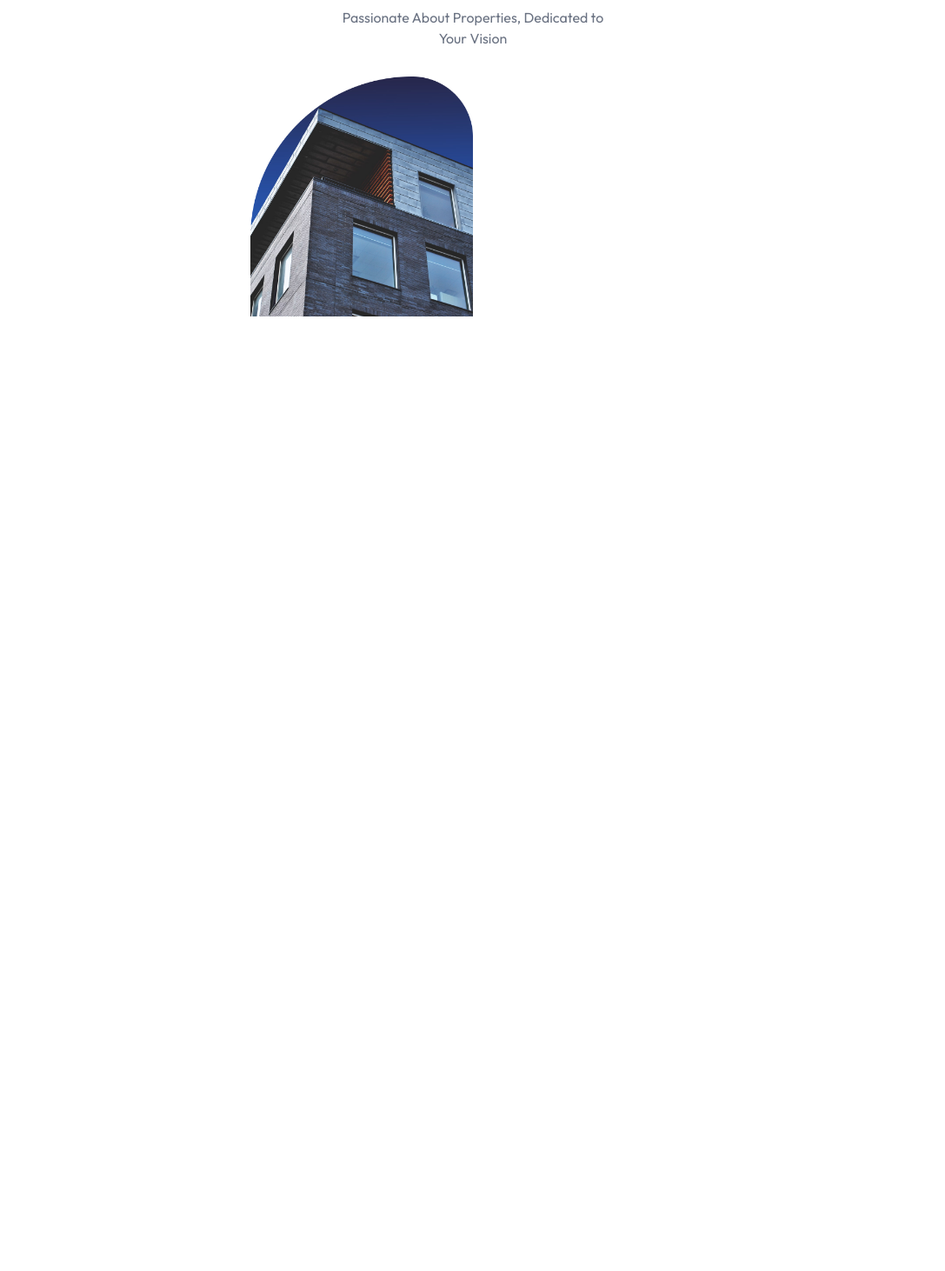
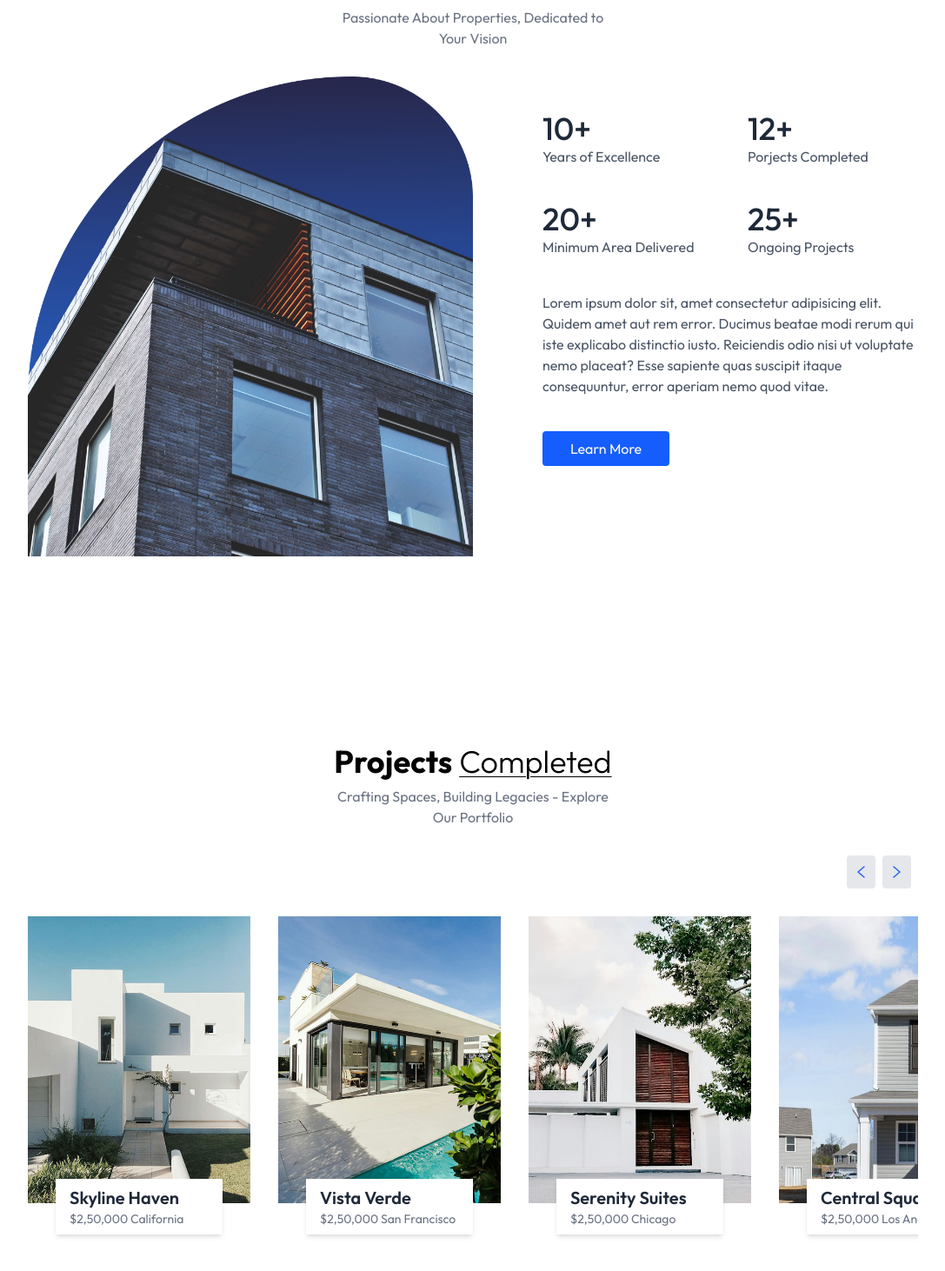
Before and after one commit to devprasadkulkarni/real-estate, a React (Vite) app: page / in a window 1280 px wide. Shown: the part 912-2374 px from the top of the page at 87% size, without its empty margins (96-1183 px from the left). Before the commit the page ends 1332 px from the top, so only its background shows below. Built offline with nearby package versions, Linux system fonts and the light colour scheme.

Commit message:
projects-section

```diff
--- a/src/App.jsx
+++ b/src/App.jsx
@@ -1,12 +1,14 @@
 import React from "react";
 import Header from "./components/Header";
 import About from "./components/About";
+import Projects from "./components/Projects";
 
 const App = () => {
   return (
     <div className="w-full overflow-hidden">
       <Header />
       <About />
+      <Projects />
     </div>
   );
 };
--- a/src/components/About.jsx
+++ b/src/components/About.jsx
@@ -8,8 +8,8 @@ const About = () => {
       id="About"
     >
       <h1 className="text-2xl sm:text-4xl font-bold mb-2">
-        About{" "}
-        <span className="underline underline-offset-4 decoration-1 font-light">
+        About
+        <span className="underline underline-offset-4 decoration-1 font-light pl-2">
           Our Brand
         </span>
       </h1>
@@ -17,7 +17,41 @@ const About = () => {
         Passionate About Properties, Dedicated to Your Vision
       </p>
       <div className="flex flex-col md:flex-row items-center gap-20 lg:items-start">
-        <img src={assets.brand_img} alt="" className="w-full sm:w-1/2 max-w-lg"/>
+        <img
+          src={assets.brand_img}
+          alt=""
+          className="w-full sm:w-1/2 max-w-lg"
+        />
+        <div className="flex flex-col items-center md:items-start mt-10 text-gray-600">
+          <div className="grid grid-cols-2 gap-6 md:gap-10 w-full 2xl:pr-28">
+            <div>
+              <p className="text-4xl font-medium text-gray-800">10+</p>
+              <p>Years of Excellence</p>
+            </div>
+            <div>
+              <p className="text-4xl font-medium text-gray-800">12+</p>
+              <p>Porjects Completed</p>
+            </div>
+            <div>
+              <p className="text-4xl font-medium text-gray-800">20+</p>
+              <p>Minimum Area Delivered</p>
+            </div>
+            <div>
+              <p className="text-4xl font-medium text-gray-800">25+</p>
+              <p>Ongoing Projects</p>
+            </div>
+          </div>
+          <p className="my-10 max-w-lg">
+            Lorem ipsum dolor sit, amet consectetur adipisicing elit. Quidem
+            amet aut rem error. Ducimus beatae modi rerum qui iste explicabo
+            distinctio iusto. Reiciendis odio nisi ut voluptate nemo placeat?
+            Esse sapiente quas suscipit itaque consequuntur, error aperiam nemo
+            quod vitae.
+          </p>
+          <button className="bg-blue-600 text-white px-8 py-2 rounded">
+            Learn More
+          </button>
+        </div>
       </div>
     </div>
   );
--- a/src/components/Navbar.jsx
+++ b/src/components/Navbar.jsx
@@ -20,16 +20,19 @@ const Navbar = () => {
       <div className="container mx-auto flex justify-between items-center py-4 px-6 md:px-20 lg:px-32 bg-transperant">
         <img src={assets.logo} alt="" />
         <ul className="hidden md:flex gap-7 text-white">
-          <a href="#header" className="cursor-pointer hover:texrt-gray-400">
+          <a href="#Home" className="cursor-pointer hover:texrt-gray-400">
             Home
           </a>
-          <a href="#header" className="cursor-pointer hover:texrt-gray-400">
+          <a href="#About" className="cursor-pointer hover:texrt-gray-400">
             About
           </a>
-          <a href="#header" className="cursor-pointer hover:texrt-gray-400">
+          <a href="#Projects" className="cursor-pointer hover:texrt-gray-400">
             Projects
           </a>
-          <a href="#header" className="cursor-pointer hover:texrt-gray-400">
+          <a
+            href="#Testimonials"
+            className="cursor-pointer hover:texrt-gray-400"
+          >
             Testimonials
           </a>
         </ul>
--- /dev/null
+++ b/src/components/Projects.jsx
@@ -0,0 +1,100 @@
+import React, { useEffect, useState } from "react";
+import { assets, projectsData } from "../assets/assets";
+
+const Projects = () => {
+  const [currentIndex, setCurrentIndex] = useState(0);
+  const [cardsToShow, setCardsToShow] = useState(1);
+
+  useEffect(() => {
+    const updateCardsToShow = () => {
+      if (window.innerWidth >= 1024) {
+        setCardsToShow(projectsData.length);
+      } else {
+        setCardsToShow(1);
+      }
+    };
+    updateCardsToShow();
+
+    window.addEventListener("resize", updateCardsToShow);
+    return () => window.removeEventListener("resize", updateCardsToShow);
+  }, []);
+
+  const nextProject = () => {
+    setCurrentIndex((prev) => (prev + 1) % projectsData.length);
+  };
+
+  const prevProject = () => {
+    setCurrentIndex((prev) =>
+      prev === 0 ? projectsData.length - 1 : prev - 1
+    );
+  };
+
+  return (
+    <div
+      className="container mx-auto py-4 pt-20 px-6 md:px-20 lg:px-32 my-20 w-full overflow-hidden"
+      id="Projects"
+    >
+      <h1 className="text-2xl sm:text-4xl font-bold mb-2 text-center">
+        Projects
+        <span className="underline underline-offset-4 decoration-1 font-light pl-2">
+          Completed
+        </span>
+      </h1>
+      <p className="text-center text-gray-500 mb-8 max-w-80 mx-auto">
+        Crafting Spaces, Building Legacies - Explore Our Portfolio
+      </p>
+
+      {/* slider buttons */}
+
+      <div className="flex justify-end items-center mb-8">
+        <button
+          onClick={prevProject}
+          className="bg-gray-200 p-3 mr-2 rounded cursor-pointer"
+          aria-label="Previous Project"
+        >
+          <img src={assets.left_arrow} alt="previous" />
+        </button>
+        <button
+          onClick={nextProject}
+          className="bg-gray-200 p-3 mr-2 rounded cursor-pointer"
+          aria-label="Next Project"
+        >
+          <img src={assets.right_arrow} alt="next" />
+        </button>
+      </div>
+
+      {/* projects slider container */}
+
+      <div className="overflow-hidden">
+        <div
+          className="flex gap-8 transition-transform duration-300 ease-in-out"
+          style={{
+            transform: `translateX(-${(currentIndex * 100) / cardsToShow}%)`,
+          }}
+        >
+          {projectsData.map((project, index) => (
+            <div key={index} className="relative flex shrink-0 w-full sm:w-1/4">
+              <img
+                src={project.image}
+                alt={project.title}
+                className="w-full h-auto mb-14"
+              />
+              <div className="absolute left-0 right-0 bottom-5 flex justify-center">
+                <div className="inline-block bg-white w-3/4 px-4 py-2 shadow-md">
+                  <h2 className="text-xl font-semibold text-gray-800">
+                    {project.title}
+                  </h2>
+                  <p className="text-gray-500 text-sm">
+                    {project.price} <span>{project.location}</span>
+                  </p>
+                </div>
+              </div>
+            </div>
+          ))}
+        </div>
+      </div>
+    </div>
+  );
+};
+
+export default Projects;
```
